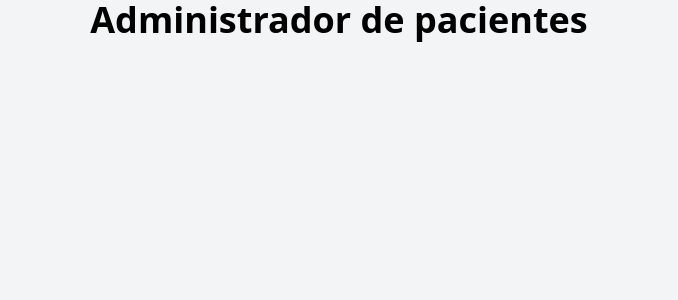
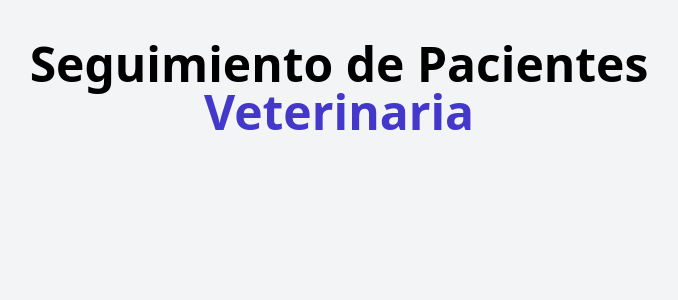
Before and after one commit to luisgoweb/Administrador-de-Pacientes, a React (Vite) app: page / in a window 1280 px wide. Shown: the top 300 px of the page, without its empty margins (301-979 px from the left). Built offline with nearby package versions, Linux system fonts and the light colour scheme.

Commit message:
App.tsx: Creado el header

```diff
--- a/src/App.tsx
+++ b/src/App.tsx
@@ -5,7 +5,17 @@
 
   return (
     <>
-      <header className="text-4xl text-center font-bold">Administrador de pacientes</header>
+      <div className="container mx-auto mt-10">
+          <h1 className="text-5xl font-black text-center md:w-2/3 md:mx-auto">
+            Seguimiento de Pacientes{' '}
+            <span className="text-indigo-700">Veterinaria</span>
+          </h1>
+      </div>
+
+      <div className="mt-12 md:flex">
+
+      </div>
+
     </>
   )
 }
```
